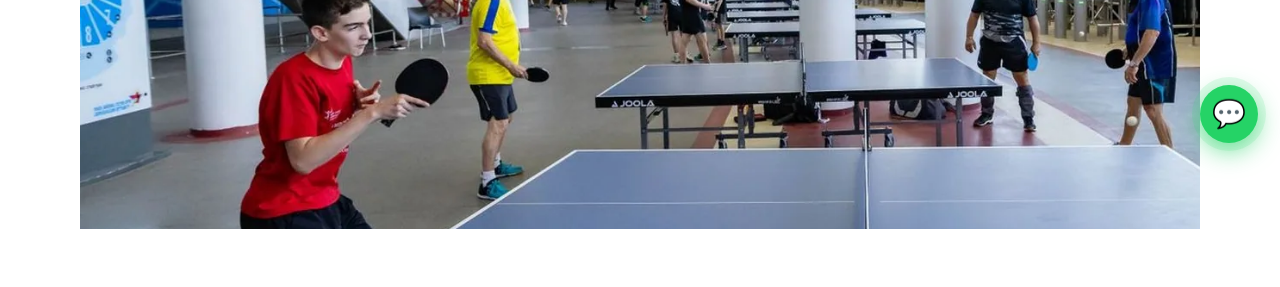
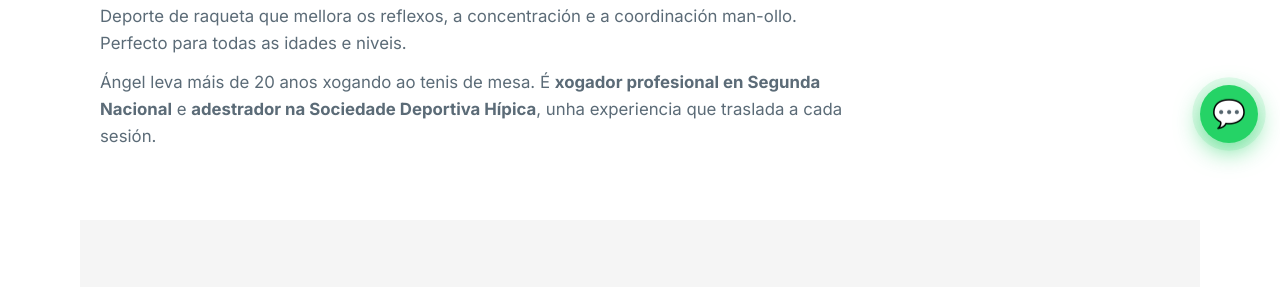
Before and after one commit to adfsde/MoveMentes, a plain HTML site: page tenis.html in a window 1280 px wide. Shown: the part 635-922 px from the top of the page. Drawn offline with nearby package versions, Linux system fonts and the light colour scheme.

Commit message:
Eliminar fotos duplicadas nas actividades

```diff
--- a/styles.css
+++ b/styles.css
@@ -300,17 +300,6 @@ nav.site-nav .nav-links a.nav-cta { font-weight: 700; color: var(--green-dark);
     pointer-events: none;
 }
 .hero:not(:has(.hero-bg-photo))::after { display: none; }
-
-/* sharp banner photo used in-page for high-res photos */
-.content-photo {
-    width: 100%;
-    max-height: 420px;
-    object-fit: cover;
-    border-radius: 0;
-    box-shadow: none;
-    display: block;
-}
-.content-photo-wrap { margin-top: -56px; position: relative; z-index: 3; }
 
 .hero-logo { max-width: 340px; width: 70%; height: auto; margin: 0 0 20px; display: block; filter: none; }
 
--- a/tenis.html
+++ b/tenis.html
@@ -78,10 +78,6 @@
         </div>
     </div>
 
-    <div class="content-photo-wrap container">
-        <img loading="lazy" decoding="async" src="foto-tenis.webp" alt="Xogador de tenis de mesa en plena xogada" class="content-photo">
-    </div>
-
     <div class="container">
         <section class="page-section">
             <h2 class="section-title">Tenis de mesa</h2>
```
Also changed, not shown: campamentos.html (+0 -4 lines), futbol-campo.html (+0 -4 lines), futbol.html (+0 -4 lines), mayores.html (+0 -4 lines), necesidades-especiales.html (+0 -4 lines).
